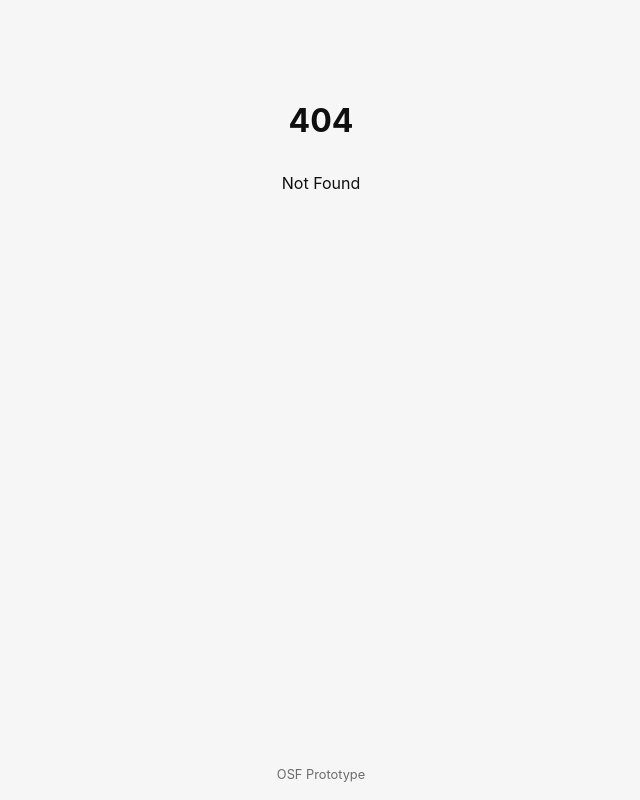
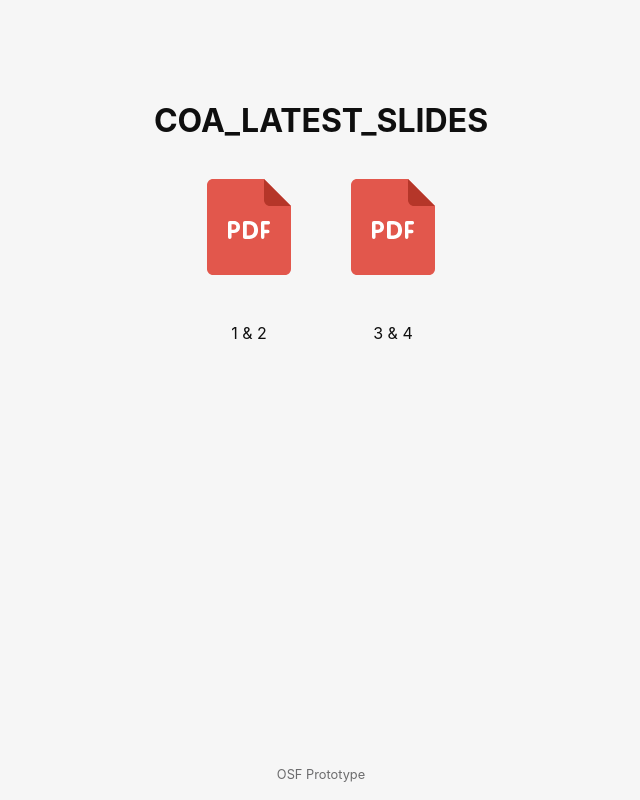
Before and after one commit to ninetynin/cs-src, a SvelteKit app: page /3rdsem/coa/latest-slides in a window 1280 px wide. Before the commit this address had no page. Shown: the whole page, without its empty margins (319-959 px from the left). Built offline with nearby package versions, Linux system fonts and the light colour scheme.

Commit message:
partially done

```diff
--- /dev/null
+++ b/src/routes/3rdsem/coa/latest-slides/+page.svelte
@@ -0,0 +1,38 @@
+<script>
+    let link1 = "https://learnermanipal.sharepoint.com/sites/ManipalOSF/Shared%20Documents/General/Branchwise%20Course%20Material/Computer%20science%20(Core)/Year-2/III-%20Sem/Computer%20organisation%20and%20architecture/COA%202022%20Updated%20Slides/1.%20Session%201%20and%202.pdf?CT=1667328885216&OR=ItemsView";
+    let link2 = "https://learnermanipal.sharepoint.com/sites/ManipalOSF/Shared%20Documents/General/Branchwise%20Course%20Material/Computer%20science%20(Core)/Year-2/III-%20Sem/Computer%20organisation%20and%20architecture/COA%202022%20Updated%20Slides/2.%20Session%203%20and%204.pdf?CT=1667329086776&OR=ItemsView";
+    let link3 = "https://learnermanipal.sharepoint.com/sites/ManipalOSF/Shared%20Documents/General/Branchwise%20Course%20Material/Computer%20science%20(Core)/Year-2/III-%20Sem/Computer%20organisation%20and%20architecture/COA%202022%20Updated%20Slides/3.%20Session%205%20and%206.pdf?CT=1667329181816&OR=ItemsView";
+
+</script>
+  <h1>COA_LATEST_SLIDES</h1>
+
+  <div class="row" style="text-align: center">
+     <div>
+        <a href={link1} >
+          <img src="../../pdf-svgrepo-com.svg" class="logo coa" alt="COA" />
+        </a>
+        <p>1 & 2</p>
+     </div>
+     <div>
+            <a href={link2} >
+            <img src="../../pdf-svgrepo-com.svg" class="logo coa" alt="COA" />
+            </a>
+            <p>3 & 4</p>
+     </div>
+  </div>
+  <style>
+
+    .logo.coa:hover {
+      filter: drop-shadow(0 0 2em #E2574C);
+    }
+
+    .row {
+      /* center it from top and bottom */
+      display: flex;
+      flex-direction: row;
+      justify-content: center;
+      align-items: center;
+    }
+
+
+  </style>
--- /dev/null
+++ b/src/routes/3rdsem/coa/others/+page.svelte
@@ -0,0 +1 @@
+<h3>Not Implemented yet😞</h3>
```
Also changed, not shown: src/routes/3rdsem/coa/+page.svelte (+15 -0 lines), static/pdf-svgrepo-com.svg (added).
